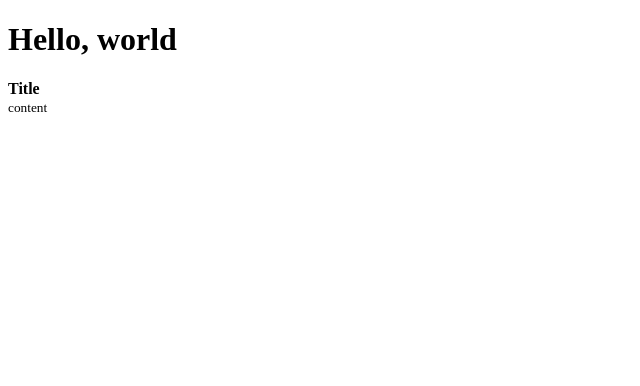
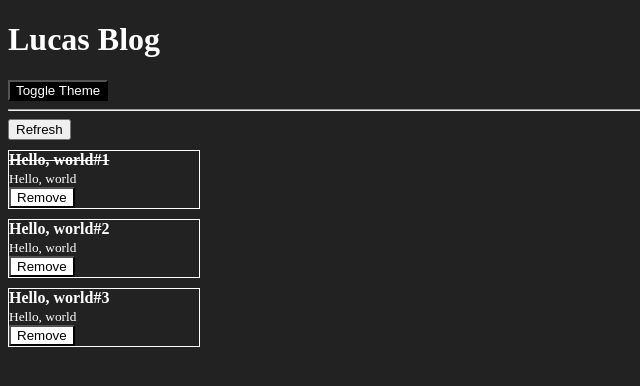
Before and after one commit to lucasmarkes/react-fundamentals, a React app: page / in a window 1280 px wide. Shown: the top 386 px of the page, without its empty margins (0-640 px from the left). Built offline with nearby package versions, Linux system fonts and the light colour scheme.

Commit message:
add css loaders

```diff
--- a/package.json
+++ b/package.json
@@ -13,12 +13,15 @@
     "@babel/preset-react": "^7.24.1",
     "babel-loader": "^9.1.3",
     "clean-webpack-plugin": "^4.0.0",
+    "css-loader": "^7.1.2",
     "html-webpack-plugin": "^5.6.0",
+    "style-loader": "^4.0.0",
     "webpack": "^5.91.0",
     "webpack-cli": "^5.1.4",
     "webpack-dev-server": "^5.0.4"
   },
   "dependencies": {
+    "prop-types": "^15.8.1",
     "react": "^17.0.2",
     "react-dom": "^17.0.2"
   }
--- a/src/App.js
+++ b/src/App.js
@@ -1,11 +1,76 @@
-import React from 'react';
-import Post from './Post';
+import React, { createContext, useState } from "react";
+import Header from "./Header";
+import Post from "./Post";
+
+export const ThemeContext = createContext("dark");
 
 function App() {
-  return <>
-    <h1>Hello, world</h1>
-    <Post title='Title' content='content'/>
-  </>
+  const [posts, setPosts] = useState([
+    {
+      id: Math.random(),
+      title: "Hello, world#1",
+      content: "Hello, world",
+      read: true,
+    },
+    {
+      id: Math.random(),
+      title: "Hello, world#2",
+      content: "Hello, world",
+      read: false,
+    },
+    {
+      id: Math.random(),
+      title: "Hello, world#3",
+      content: "Hello, world",
+      read: false,
+    },
+  ]);
+
+  const [theme, setTheme] = useState("dark");
+
+  const handleRefresh = () => {
+    setPosts((prevState) => [
+      ...prevState,
+      {
+        id: Math.random(),
+        title: `Hello, world#${prevState.length + 1}`,
+        read: false,
+        content: "Hello, world",
+      },
+    ]);
+  };
+
+  const handleRemove = (postId) => {
+    setPosts((prevState) => prevState.filter((post) => post.id !== postId));
+  };
+
+  const handleToggleTheme = () => {
+    setTheme((prevState) => (prevState === "dark" ? "light" : "dark"));
+  };
+
+  return (
+    <>
+      <ThemeContext.Provider
+        value={{
+          theme,
+          onToggleTheme: handleToggleTheme,
+        }}
+      >
+        <Header />
+        <button onClick={handleRefresh}>Refresh</button>
+        {posts.map((post, index) => (
+          <Post
+            id={post.id}
+            read={post.read}
+            key={index}
+            title={post.title}
+            content={post.content}
+            onRemove={handleRemove}
+          />
+        ))}
+      </ThemeContext.Provider>
+    </>
+  );
 }
 
 export default App;
--- /dev/null
+++ b/src/Button.js
@@ -0,0 +1,26 @@
+import PropTypes from "prop-types";
+import React, { useContext } from "react";
+import { ThemeContext } from "./App";
+
+function Button(props) {
+  const theme = useContext(ThemeContext);
+
+  return (
+    <button
+      onClick={() => props.onRemove(props.id)}
+      style={{
+        background: theme === "dark" ? "black" : "white",
+        color: theme === "dark" ? "white" : "black",
+      }}
+    >
+      Remove
+    </button>
+  );
+}
+
+export default Button;
+
+Button.propTypes = {
+  id: PropTypes.number.isRequired,
+  onRemove: PropTypes.func.isRequired,
+};
--- /dev/null
+++ b/src/Header.js
@@ -0,0 +1,21 @@
+import React, { useContext } from "react";
+import { ThemeContext } from "./App";
+
+export default function Header(props) {
+  const { onToggleTheme, theme } = useContext(ThemeContext);
+  return (
+    <header>
+      <h1>Lucas Blog</h1>
+      <button
+        onClick={onToggleTheme}
+        style={{
+          background: theme === "dark" ? "black" : "white",
+          color: theme === "dark" ? "white" : "black",
+        }}
+      >
+        Toggle Theme
+      </button>
+      <hr />
+    </header>
+  );
+}
--- a/src/Post.js
+++ b/src/Post.js
@@ -1,12 +1,27 @@
-import React from 'react'
+import PropTypes from "prop-types";
+import React from "react";
+import Button from "./Button";
+import PostBody from "./PostBody";
 
 export default function Post(props) {
   return (
     <>
-    <article>
-      <strong>{props.title}</strong><br />
-      <small>{props.content}</small>
-    </article>
+      <div style={{ border: "1px solid", marginTop: "10px", width: "15%" }}>
+        <PostBody
+          content={props.content}
+          read={props.read}
+          title={props.title}
+        />
+        <Button id={props.id} onRemove={props.onRemove} />
+      </div>
     </>
-  )
+  );
 }
+
+Post.propTypes = {
+  id: PropTypes.number.isRequired,
+  title: PropTypes.string.isRequired,
+  content: PropTypes.string.isRequired,
+  onRemove: PropTypes.func.isRequired,
+  read: PropTypes.bool.isRequired,
+};
--- /dev/null
+++ b/src/PostBody.js
@@ -0,0 +1,19 @@
+import PropTypes from "prop-types";
+import React from "react";
+
+export default function PostBody(props) {
+  return (
+    <>
+      <strong>{props.read ? <s>{props.title}</s> : props.title}</strong>
+      <br />
+      <small>{props.content}</small>
+      <br />
+    </>
+  );
+}
+
+PostBody.propTypes = {
+  title: PropTypes.string.isRequired,
+  content: PropTypes.string.isRequired,
+  read: PropTypes.bool.isRequired,
+};
--- /dev/null
+++ b/src/index.css
@@ -0,0 +1,4 @@
+body {
+  background: #222;
+  color: #fff;
+}
--- a/src/index.js
+++ b/src/index.js
@@ -1,8 +1,7 @@
-import React from 'react';
-import ReactDOM from 'react-dom';
-import App from './App';
+import React from "react";
+import ReactDOM from "react-dom";
+import App from "./App";
 
-ReactDOM.render(
-  <App />,
-  document.getElementById('root')
-);
+import "./index.css";
+
+ReactDOM.render(<App />, document.getElementById("root"));
--- a/webpack.config.js
+++ b/webpack.config.js
@@ -1,29 +1,34 @@
-const path = require('path');
-const HtmlWebpackPlugin = require('html-webpack-plugin');
-const { CleanWebpackPlugin } = require('clean-webpack-plugin');
+const path = require("path");
+const HtmlWebpackPlugin = require("html-webpack-plugin");
+const { CleanWebpackPlugin } = require("clean-webpack-plugin");
 
 module.exports = {
-  entry: path.resolve(__dirname, 'src', 'index.js'),
+  entry: path.resolve(__dirname, "src", "index.js"),
   output: {
-    path: path.resolve(__dirname, 'build'),
-    filename: 'bundle[hash].js'
+    path: path.resolve(__dirname, "build"),
+    filename: "bundle[hash].js",
   },
   plugins: [
     new HtmlWebpackPlugin({
-      template: path.resolve(__dirname, 'public', 'index.html')
+      template: path.resolve(__dirname, "public", "index.html"),
     }),
-    new CleanWebpackPlugin()
+    new CleanWebpackPlugin(),
   ],
   module: {
     rules: [
       {
         test: /\.js$/,
         exclude: /node_modules/,
-        use: 'babel-loader'
-      }
-    ]
+        use: "babel-loader",
+      },
+      {
+        test: /\.css$/,
+        exclude: /node_modules/,
+        use: ["style-loader", "css-loader"],
+      },
+    ],
   },
   devServer: {
-    port: 3000
-  }
+    port: 3000,
+  },
 };
```
Also changed, not shown: 1 other file (tests, documents, lock files or other folders).
